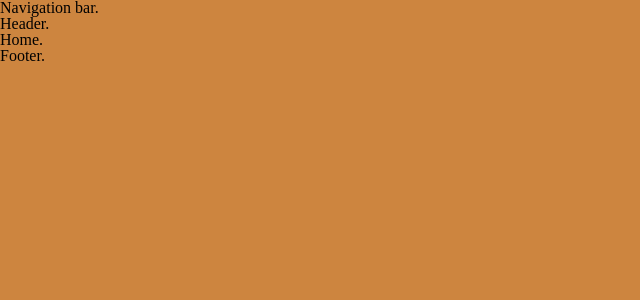
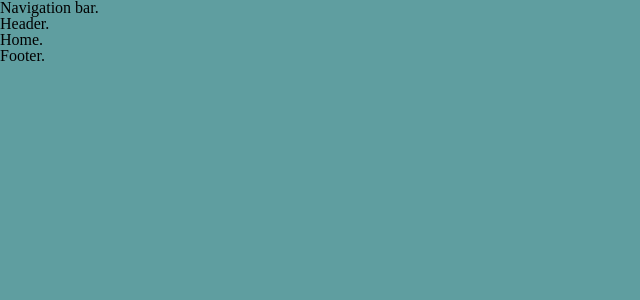
Before and after one commit to nestorllamas91/terre-tropicale, a Next.js app: page / in a window 1280 px wide. Shown: the top 300 px of the page, without its empty margins (0-640 px from the left). Built offline with nearby package versions, Linux system fonts and the light colour scheme.

Commit message:
chore: workflow

```diff
--- a/src/styles.css
+++ b/src/styles.css
@@ -1,5 +1,5 @@
 @import './styles-reset.css';
 
 html {
-  background-color: peru;
+  background-color: cadetblue;
 }
```
